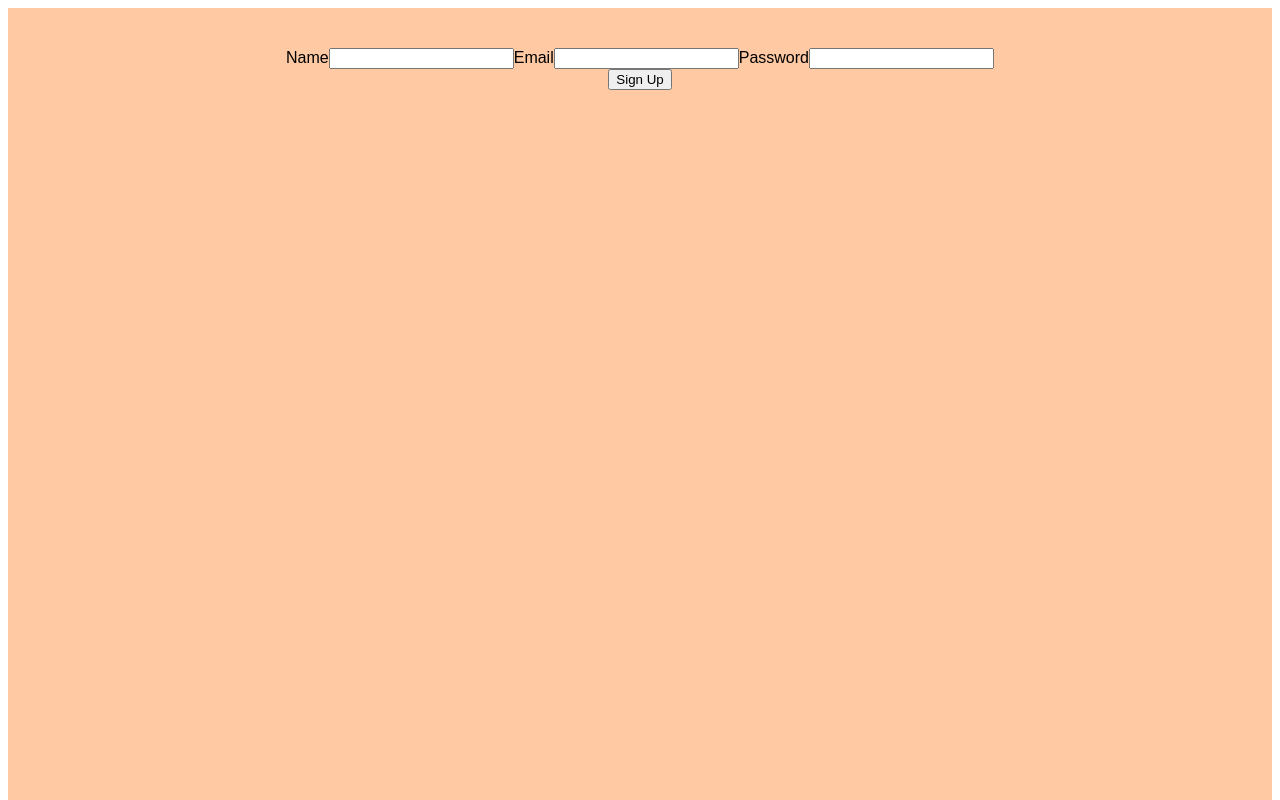
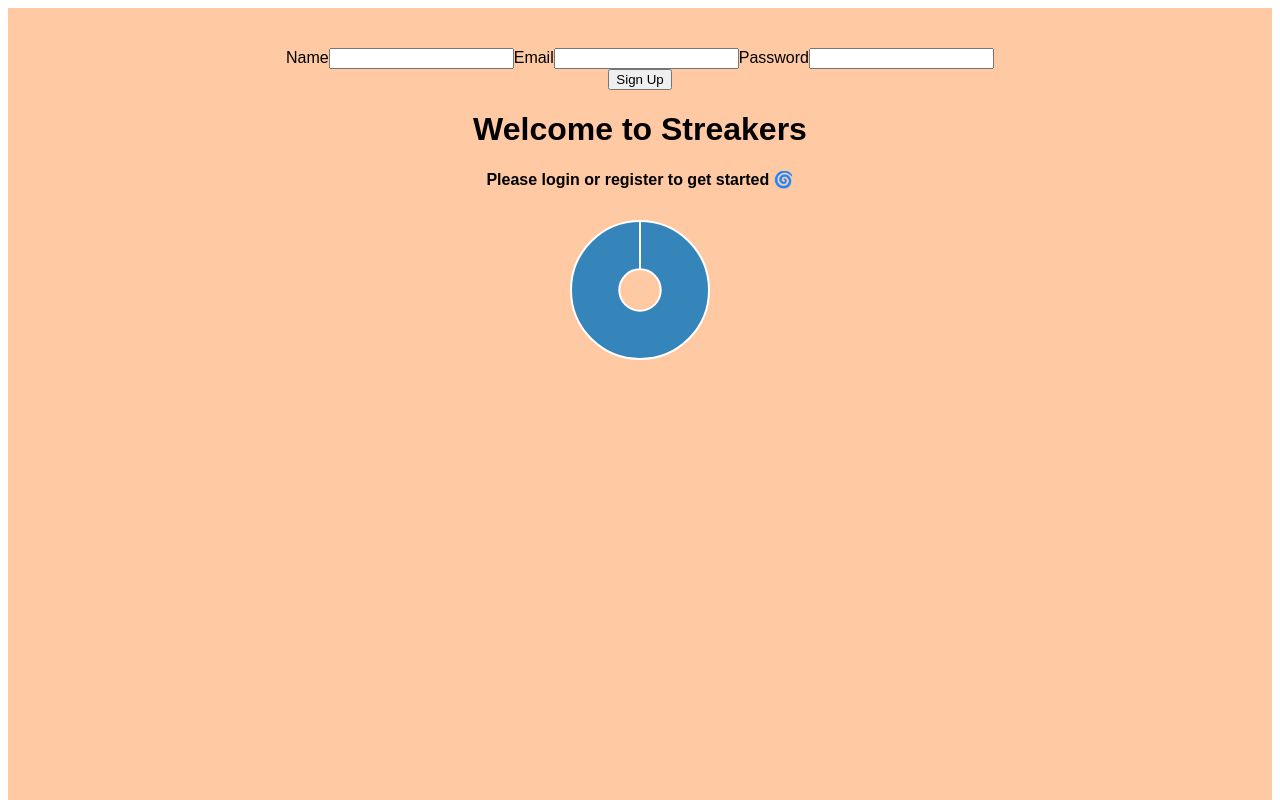
Before and after one commit to danigunawan/streakers-client, a React (Create React App) app: page / in a window 1280 px wide. Shown: the top 800 px of the page. Built offline with nearby package versions, Linux system fonts and the light colour scheme.

Commit message:
added react-chart-js and randomColor.js to yarnlock and implemented inside Welcome.js

```diff
--- a/package.json
+++ b/package.json
@@ -5,7 +5,10 @@
   "dependencies": {
     "axios": "^0.18.0",
     "bootstrap": "^4.1.1",
+    "chart.js": "^2.7.2",
+    "randomcolor": "^0.5.3",
     "react": "^16.4.1",
+    "react-chartjs-2": "^2.7.2",
     "react-dom": "^16.4.1",
     "react-router-dom": "^4.3.1",
     "reactstrap": "^6.2.0"
--- a/src/App.js
+++ b/src/App.js
@@ -1,5 +1,6 @@
 import React, { Component } from 'react';
 import UserSignupForm from "./components/UserSignupForm";
+import Welcome from "./components/Welcome";
 
 import './Layout.css';
 
@@ -8,6 +9,7 @@ class App extends Component {
     return (
       <div className="App">
         <UserSignupForm/>
+        <Welcome/>
       </div>
     );
   }
--- /dev/null
+++ b/src/components/Welcome.js
@@ -0,0 +1,34 @@
+import React, { Component } from "react";
+import { Doughnut } from 'react-chartjs-2';
+import randomColor from 'randomcolor';
+
+export default class Welcome extends Component {
+  constructor(props){
+    super(props);
+    this.state = {
+      chartData:{
+        datasets:[{
+          data: [1],
+          backgroundColor: [randomColor({ hue: 'random' })]
+        }]
+      }
+    }
+  }
+  render() {
+    return (
+      <div>
+        <h1> Welcome to Streakers </h1>
+        <h4> Please login or register to get started 🌀 </h4>
+        <div className="chart">
+          <Doughnut
+            data={this.state.chartData}
+            options={{
+                maintainAspectRatio: false,
+                cutoutPercentage: 30
+              }}
+          />
+        </div>
+      </div>
+    )
+  }
+}
--- a/src/index.css
+++ b/src/index.css
@@ -1,5 +1,5 @@
 body {
-  margin: 40;
-  padding: 40;
+  margin: 10;
+  padding: 10;
   font-family: sans-serif;
 }
--- a/src/routes.js
+++ b/src/routes.js
@@ -1,6 +1,6 @@
 import React from 'react';
 import { Route } from 'react-router';
 
-import { UserSignupForm } from './components'
+import { UserSignupForm } from '/components'
 
 const routes =
```
Also changed, not shown: 1 other file (tests, documents, lock files or other folders).
